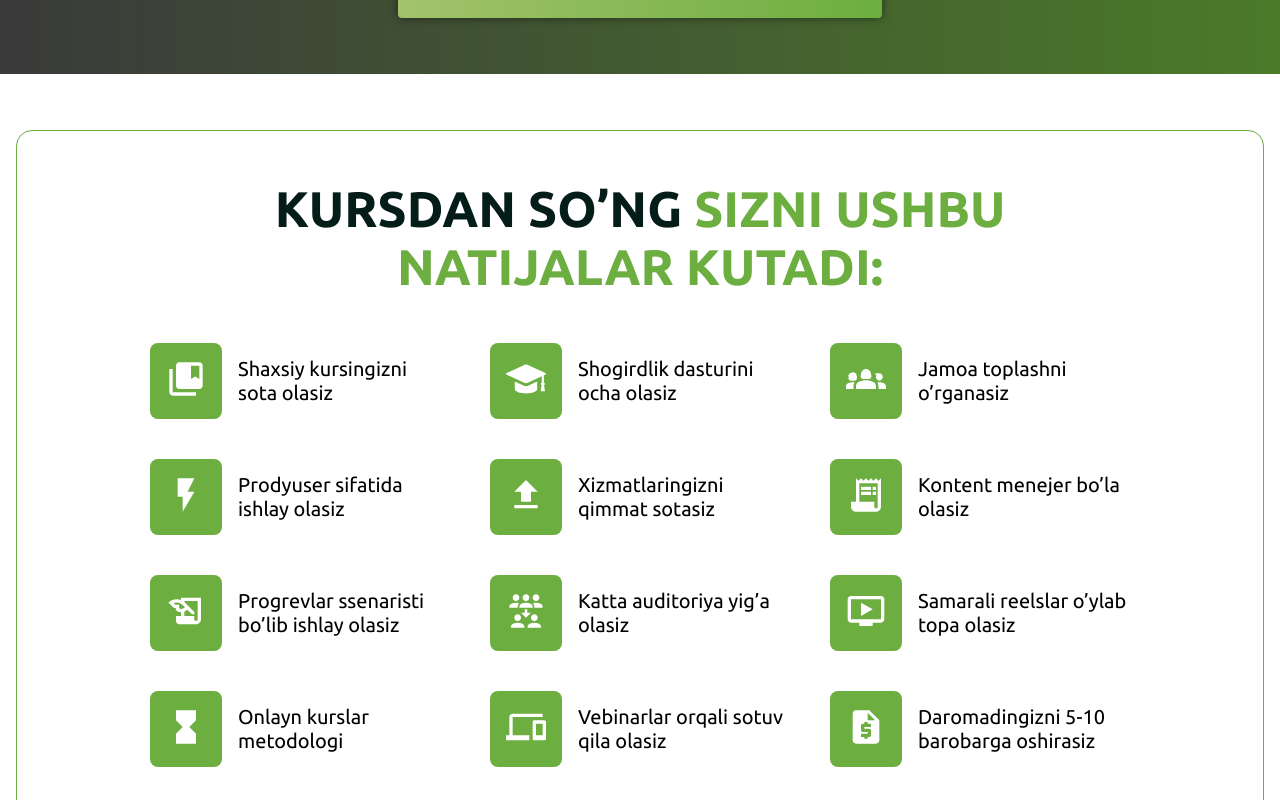
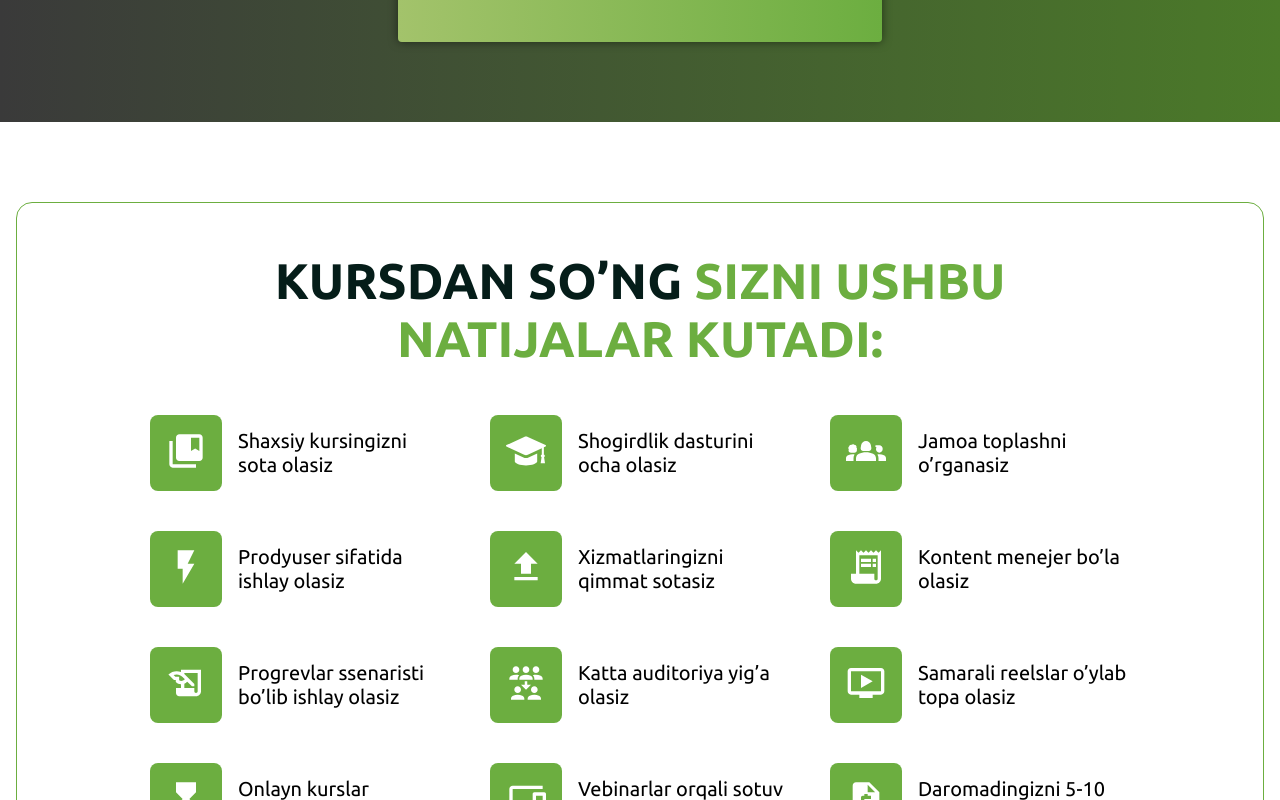
Before and after one commit to JavokhirRuziev/maqsad-invest, a Next.js app: page / in a window 1280 px wide. Shown: the part 10060-10860 px from the top of the page. Built offline with nearby package versions, Linux system fonts and the light colour scheme.

Commit message:
spacings corrected

```diff
--- a/components/Lessons/index.tsx
+++ b/components/Lessons/index.tsx
@@ -12,7 +12,7 @@ import CardSecretLessons from './components/CardSecretLessons';
 
 const index = () => {
     return (
-        <SecondaryBg sx={{ py: 7 }}>
+        <SecondaryBg sx={{ py: 10 }}>
             <Container>
                 <Typography variant='h2' sx={textH2Styles}>
                     Kursimning ichida siz
--- a/components/Professions/index.tsx
+++ b/components/Professions/index.tsx
@@ -6,7 +6,6 @@ import Card from './components/Card';
 import { professions } from '../../public/data/professions';
 import Button from '@mui/material/Button';
 import Vawe from './components/Vawe';
-import SecondaryBg from '../Containers/SecondaryBg';
 
 const index = () => {
     return (
--- a/components/Results/index.tsx
+++ b/components/Results/index.tsx
@@ -8,7 +8,7 @@ import Button from '@mui/material/Button';
 
 const index = () => {
     return (
-        <Container sx={{ my: 7 }}>
+        <Container sx={{ my: 10 }}>
             <Box sx={wrapperStyles}>
                 <Typography variant='h1' sx={textH1Styles}>
                     kursdan so’ng{' '}
```
